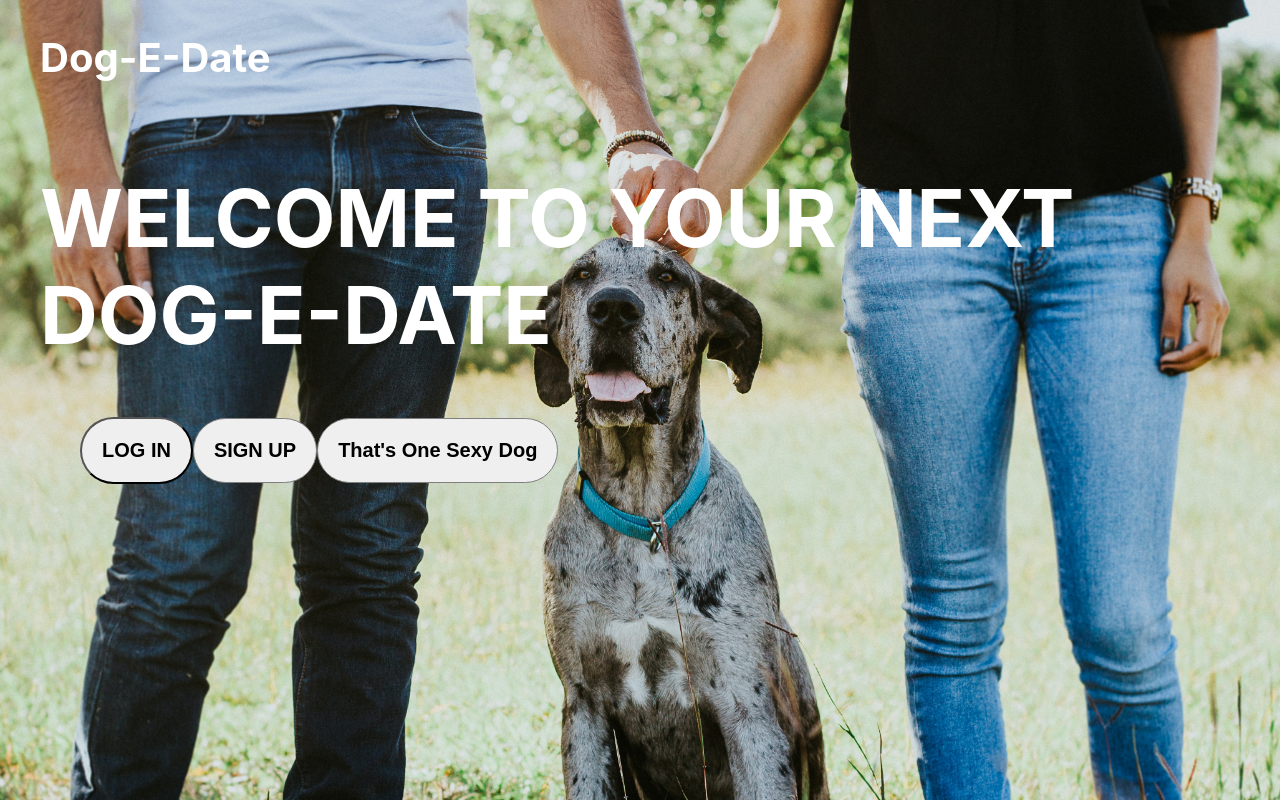
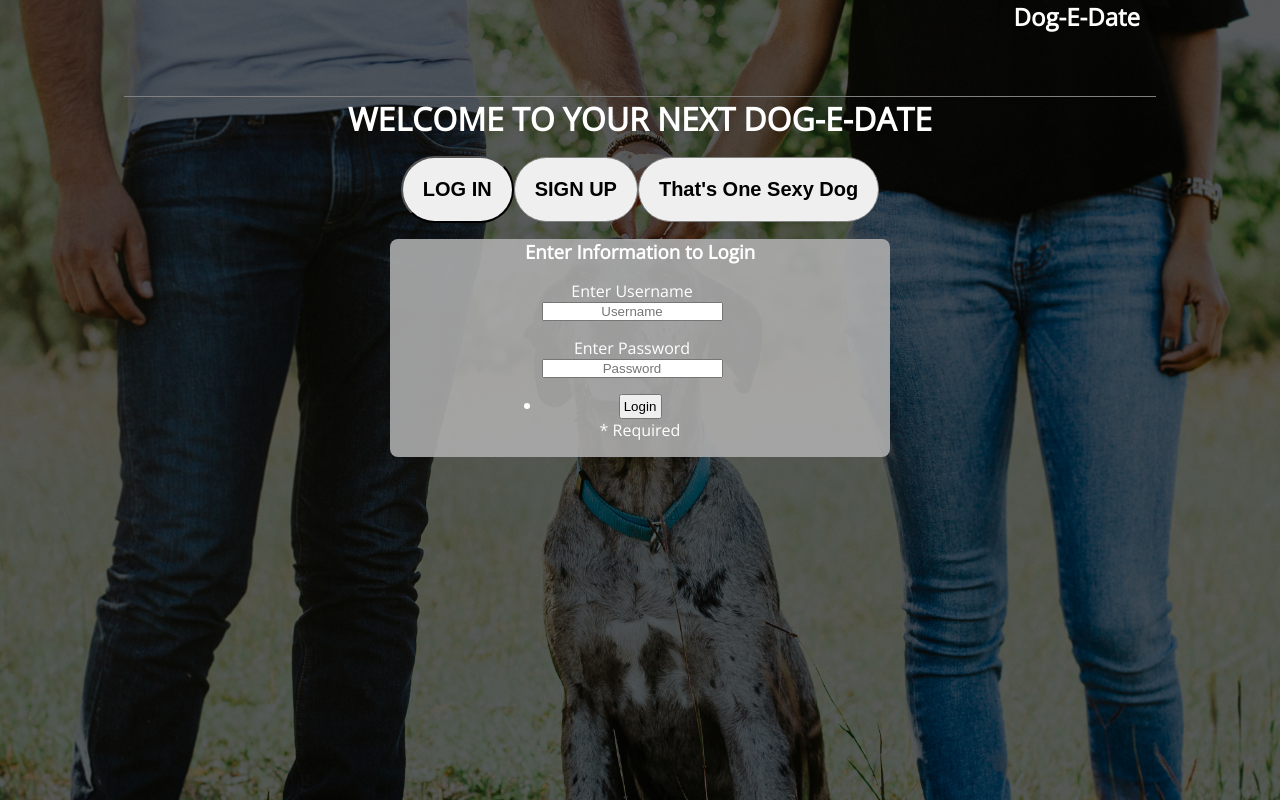
Before and after one commit to secondaryfun/dog-e-date-web, a React (Create React App) app in the folder dog-e-date-app/: page /login in a window 1280 px wide. Built offline with nearby package versions, Linux system fonts and the light colour scheme; no server answers.

Commit message:
Added basic styling

```diff
--- a/dog-e-date-app/src/App.css
+++ b/dog-e-date-app/src/App.css
@@ -1,4 +1,4 @@
-.App {
+/* .App {
   margin: 0;
   display: border-box;
   height: 100vh;
@@ -57,3 +57,98 @@ h2{
     font-size: 20px;
     font-weight: 700;
 }
+ */
+
+ @import url('https://fonts.googleapis.com/css2?family=Open+Sans&display=swap');
+
+* {
+  margin: 0;
+  padding: 0;
+  text-align: center;
+}
+
+body {
+  font-family: "Open Sans", Arial;
+}
+
+h1,h2,h3,h4,h5,h6,p, header {
+  margin-bottom: 1rem
+}
+
+html, body, #root, .App {
+  height: 100%;
+  color: white;
+  background-color: rgba(0, 0, 0, .8);
+  margin: 0;
+  padding: 0;
+}
+
+.body-wrapper {
+  height: 100vh;
+  width: 100vw;
+  background: url("/images/leonides-ruvalcabar-gPyuBw_G6as-unsplash.jpg");
+  background-size: cover;
+  background-position: center;
+}
+.body-overlay {
+  background-color: rgba(0, 0, 0, 0.6);
+  height: 100vh;
+  width: 100vw;
+}
+.header {
+    border-bottom: 1px grey solid;
+    text-align: center;
+}
+.header__logo {
+  height: 6rem;
+  width: auto;
+}
+.Login{
+  padding: 20px 20px;
+  border-radius: 50px;
+  justify-content: center;
+  font-size: 20px;
+  font-weight: 700;
+
+
+}
+.SignUp{
+justify-content: center;
+border: 1px solid grey;
+  border-radius: 50px;
+  padding: 20px 20px;
+  font-size: 20px;
+  font-weight: 700;
+}
+.footer {
+  font-size: .8rem;
+  padding: 2rem;
+}
+
+@media screen and (min-width: 850px) {
+  /* .body-overlay {
+    display: flex;
+    flex-flow: column nowrap;
+    align-items: center;
+  } */
+  .header {
+      max-width: 1000px;
+      display: flex;
+      flex-flow: row nowrap;
+      justify-content: flex-end;
+      margin: 0 auto;
+      padding: 0 1rem;
+  }
+  .logo-link {
+    margin-right: auto;
+  }
+  .header h3 {
+    position: relative;
+    top: 4rem;
+    margin-right: 2rem;
+  }
+}
+
+.nav-link:hover {
+  border-bottom: solid 3px #1B50FD;
+}
--- a/dog-e-date-app/src/App.js
+++ b/dog-e-date-app/src/App.js
@@ -12,7 +12,6 @@ class App extends Component {
     this.state = {
       imgs: [],
       dogList: [],
-
     }
 
   };
@@ -40,10 +39,10 @@ class App extends Component {
 
 
     return (
-      <div className="App">
-
-        <header>
-          <span className="logo">
+      <div className="body-wrapper">
+        <div className="body-overlay" >
+          <header className="header" >
+            <span className="header__logo">
               <h2>Dog-E-Date</h2>
             </span>
           </header>
@@ -65,7 +64,7 @@ class App extends Component {
             <Route
               path="/login/"
               render={() => (
-              null
+                <Login />
               )
               }
             />
@@ -91,6 +90,7 @@ class App extends Component {
           </div>
 
         </div>
+      </div>
     );
   }
 }
--- a/dog-e-date-app/src/components/Login.css
+++ b/dog-e-date-app/src/components/Login.css
@@ -0,0 +1,31 @@
+.form-wrapper {
+    margin-right: 1rem;
+    width: 500px;
+    display: flex;
+    flex-flow: column nowrap;
+    align-items: center;
+    margin: 1rem auto;
+    background: rgba(173, 173, 173, 0.897);
+    border-radius: 8px;
+}
+
+.form-wrapper > ul {
+    margin: 0 auto;
+}
+
+.form-li {
+    margin-right: 1rem;
+    margin-bottom: 1rem;
+    display: flex;
+    flex-flow: column nowrap;
+    justify-content: space-evenly;
+    align-items: center;
+}
+
+.form-button {
+    padding: .2rem;
+}
+
+.form-button:hover {
+    border: solid 3px #1B50FD;
+}
--- a/dog-e-date-app/src/components/Login.js
+++ b/dog-e-date-app/src/components/Login.js
@@ -1,9 +1,10 @@
 import React, { Component } from 'react';
+import './Login.css'
 
 
 export default class App extends Component {
 
-    constructor(props){
+    constructor(props) {
         super(props);
 
         this.state = {
@@ -46,7 +47,7 @@ export default class App extends Component {
         //     this.setState({ formResults: err, submitFormSuccessful: false })
         // })
     }
-render(){
+    render() {
 
         return (
             <div className="form-wrapper">
```
Lines whose indentation alone changed are shown as unchanged.
